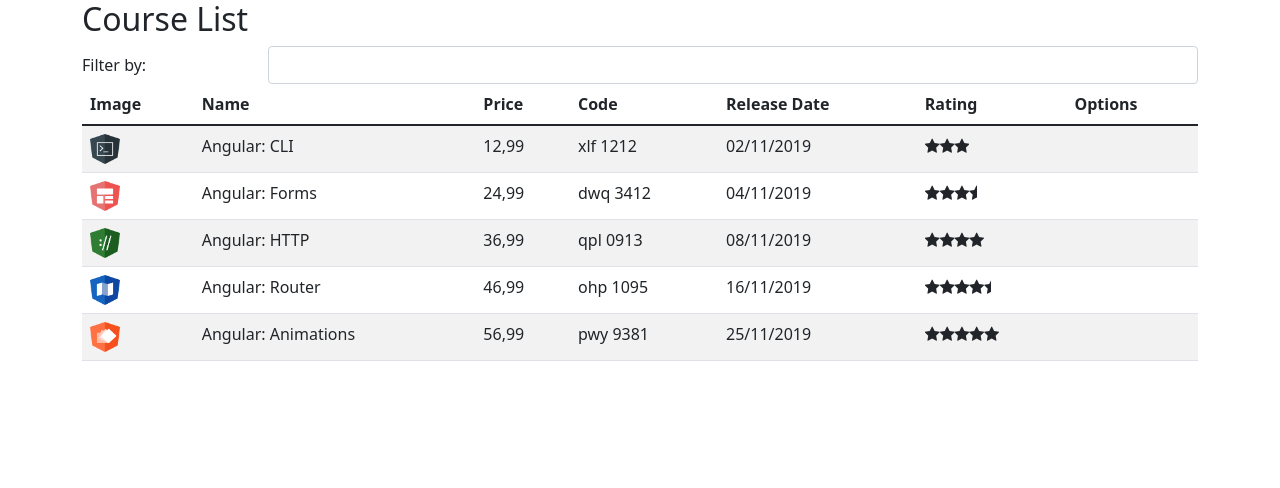
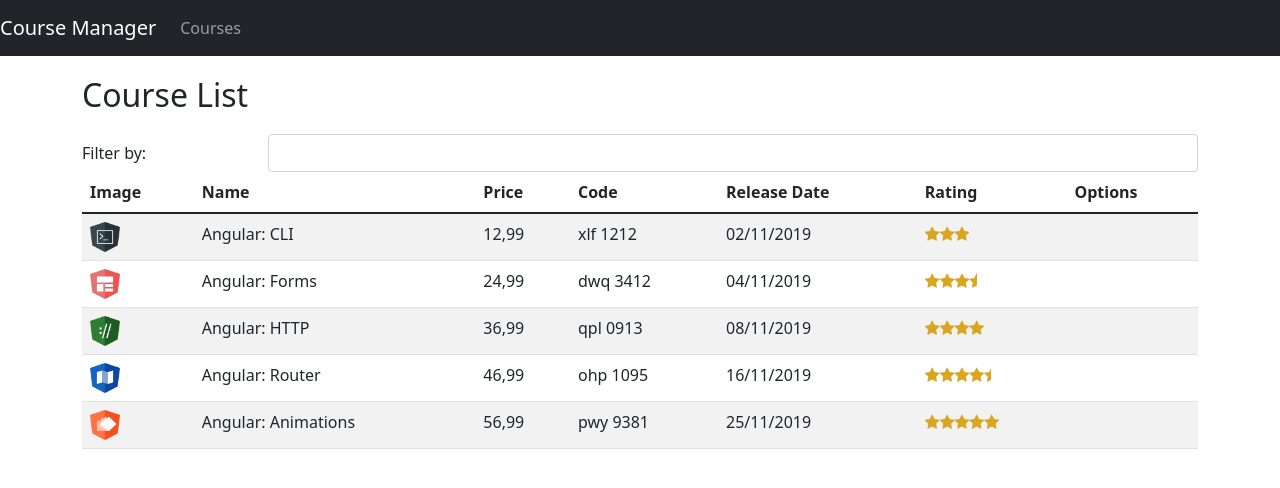
Before and after one commit to RichardZozimo/course-manage, an Angular app: page /courses in a window 1280 px wide. Shown: the top 488 px of the page. Built offline with nearby package versions, Linux system fonts and the light colour scheme.

Commit message:
iniciando o uso de rotas

```diff
--- a/src/app/app.component.html
+++ b/src/app/app.component.html
@@ -1,3 +1,5 @@
+<app-nav-bar></app-nav-bar>
+
 <div class="container">
-  <app-course-list></app-course-list>
+  <router-outlet></router-outlet>
 </div>
--- a/src/app/app.module.ts
+++ b/src/app/app.module.ts
@@ -1,22 +1,41 @@
 import { NgModule } from '@angular/core';
 import { BrowserModule } from '@angular/platform-browser';
 import { FormsModule } from '@angular/forms';
+import { RouterModule } from '@angular/router';
 
 import { AppComponent } from './app.component';
 import { CourseListComponent } from './courses/course-list.component';
 import { StarComponent } from './star/star.component';
 import { ReplacePipe } from './pipe/replace.pipe';
+import { NavBarComponent } from './nav-bar/nav-bar.component';
+import { Error404Component } from './error-404/error-404.component';
 
 @NgModule({
   declarations: [
     AppComponent,
     CourseListComponent,
     StarComponent,
+    NavBarComponent,
+    Error404Component,
     ReplacePipe
   ],
   imports: [
     BrowserModule,
-    FormsModule
+    FormsModule,
+    RouterModule.forRoot([
+      { // fazendo redirect na base root da aplicação para /courses
+        path: '',
+        redirectTo: 'courses',
+        pathMatch: 'full'
+      },
+      {
+        path: 'courses',
+        component: CourseListComponent
+      },
+      { // caso ocorra uma rota inesistente, sera redirecionado para 404
+        path: '**', component: Error404Component
+      }
+    ])
   ],
   providers: [],
   bootstrap: [AppComponent]
--- /dev/null
+++ b/src/app/courses/course-list.component.css
@@ -0,0 +1,7 @@
+.filter-field {
+  float: right;
+}
+
+h2 {
+  margin: 20px 0;
+}
--- a/src/app/courses/course-list.component.html
+++ b/src/app/courses/course-list.component.html
@@ -4,7 +4,7 @@
   <label for="" class="col-sm-2 col-form-label">
     Filter by:
   </label>
-  <div class="col-sm-10" style="float:right">
+  <div class="col-sm-10 filter-field">
     <input [(ngModel)]="filter" class="form-control">
   </div>
 </div>
--- a/src/app/courses/course-list.component.ts
+++ b/src/app/courses/course-list.component.ts
@@ -3,8 +3,9 @@
 import { CourseService } from "./course.service";
 
 @Component({
-  selector: 'app-course-list',
-  templateUrl: './course-list.component.html'
+  //selector: 'app-course-list', //não necessario mais, pois não é chamado via selector e sim via rotas
+  templateUrl: './course-list.component.html',
+  styleUrls: ['./course-list.component.css']
 })
 export class CourseListComponent implements OnInit {
 
--- /dev/null
+++ b/src/app/error-404/error-404.component.html
@@ -0,0 +1 @@
+<h2>Erro 404</h2>
--- /dev/null
+++ b/src/app/nav-bar/nav-bar.component.html
@@ -0,0 +1,16 @@
+<nav class="navbar navbar-expand-lg navbar-dark bg-dark">
+  <a href="#" class="navbar-brand">Course Manager</a>
+
+  <button class="navbar-toggler" type="button" data-toggle="collapse" data-target="#navbarSupportedContent"
+      aria-controls="navbarSupportedContent" aria-expanded="false" aria-label="Toggle navigation">
+      <span class="navbar-toggler-icon"></span>
+  </button>
+
+  <div class="collapse navbar-collapse" id="navbarSupportedContent">
+      <ul class="navbar-nav mr-auto">
+          <li class="nav-item">
+              <a href="#" routerLinkActive="active" class="nav-link">Courses</a>
+          </li>
+      </ul>
+  </div>
+</nav>
--- a/src/app/star/star.component.css
+++ b/src/app/star/star.component.css
@@ -1,3 +1,7 @@
 .crop {
   overflow: hidden;
 }
+
+.fa-star {
+  color: #daa520;
+}
```
Also changed, not shown: src/app/error-404/error-404.component.ts (added, +9 -0 lines), src/app/nav-bar/nav-bar.component.ts (added, +7 -0 lines).
